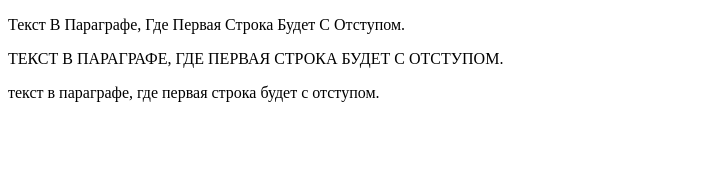
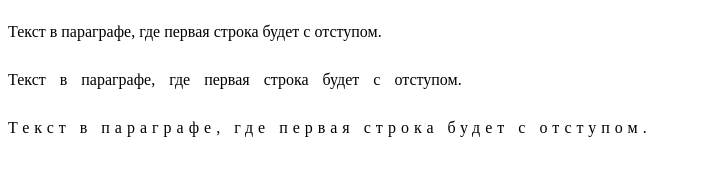
Before and after one commit to KostyaM/dstu_web, a plain HTML site: page task15/index.html in a window 1280 px wide. Shown: the whole page, without its empty margins (0-701 px from the left). Drawn offline with Linux system fonts and the light colour scheme.

Commit message:
Задание 19

```diff
--- a/task15/styles.css
+++ b/task15/styles.css
@@ -6,12 +6,12 @@ a:hover {
     text-decoration:underline;
 }
 
-p#sc {
-    text-transform:capitalize;
+p {
+    line-height:200%
 }
 p#su {
-    text-transform:uppercase;
+    word-spacing:10px;
 }
 p#sl {
-    text-transform:lowercase;
+    letter-spacing:5px;
 }
```
